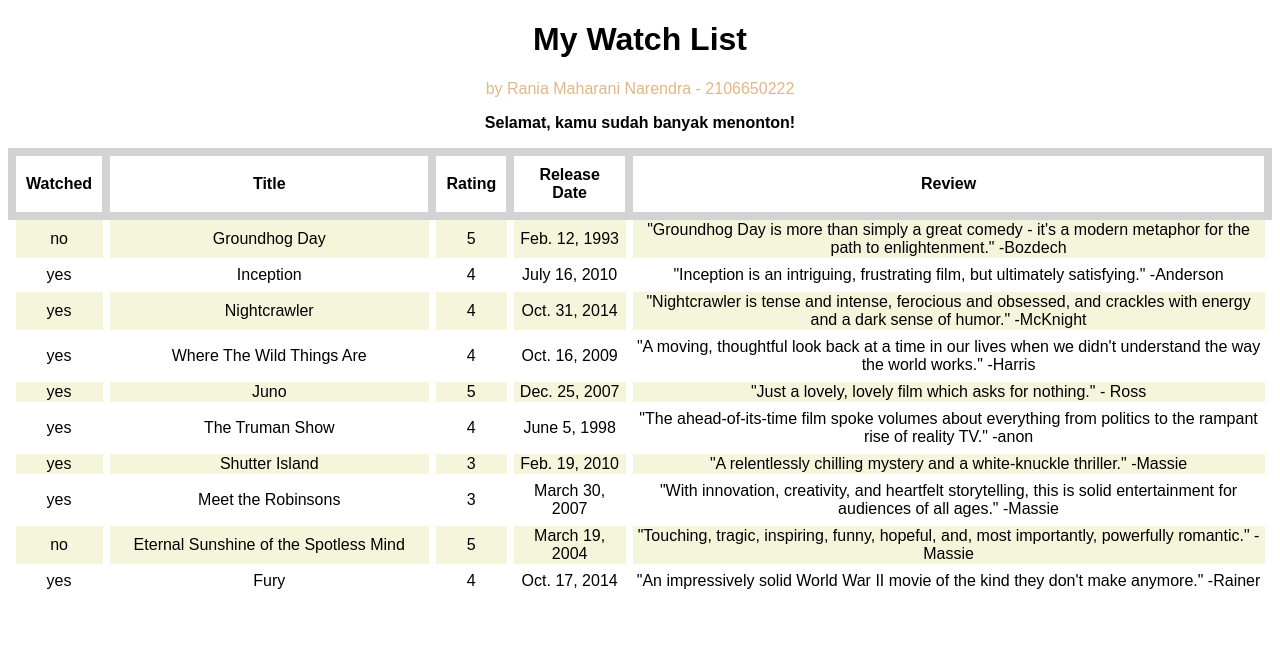
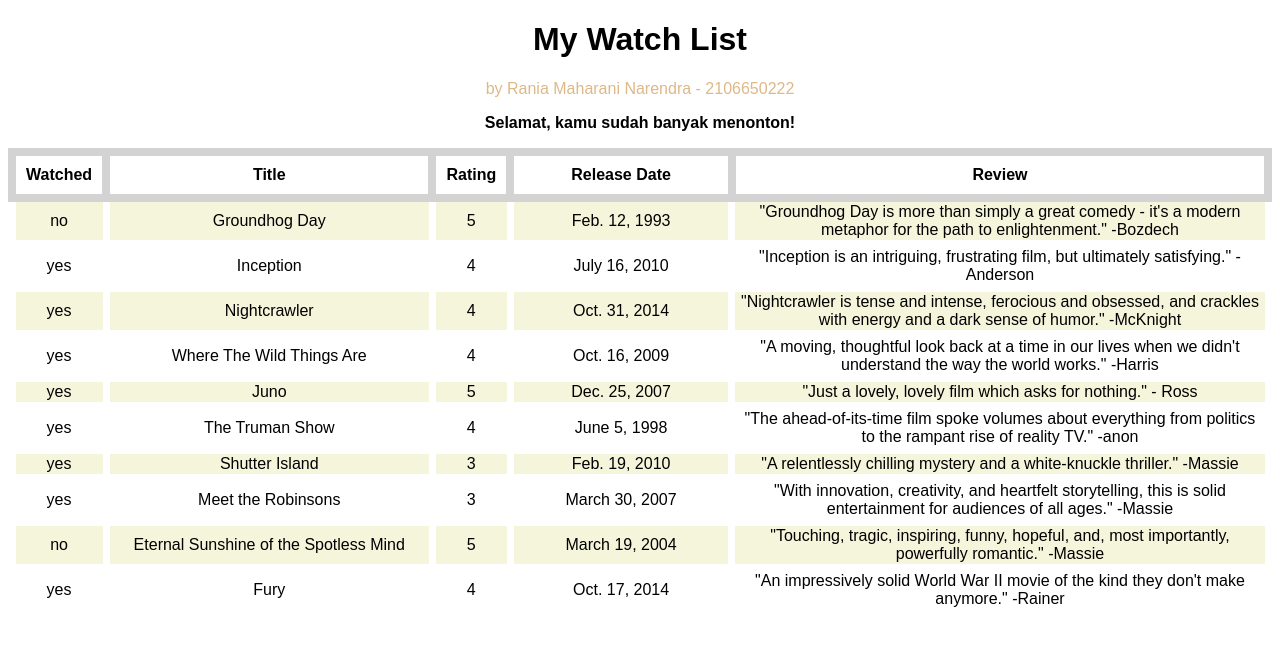
Before and after one commit to raniaarn/tugas-2-pbp, a Django app: page /mywatchlist/ in a window 1280 px wide. Shown: the top 646 px of the page. Run offline with Django 4.2, Linux system fonts and the light colour scheme; data comes from the database, SQL or seed files in the repository.

Commit message:
created README

```diff
--- a/mywatchlist/templates/mywatchlist.html
+++ b/mywatchlist/templates/mywatchlist.html
@@ -14,17 +14,14 @@
       border-collapse: collapse;
       width: 100%;
     }
-
     th {
       text-align: center;
       padding: 10px;
       border: 8px solid lightgray;
     }
-
     tr:nth-child(even) {
       background-color: beige;
     }
-
     td {
       text-align: center;
       border: 7px solid white;
@@ -45,7 +42,7 @@
           <td>{{movie.watched}}</td>
           <td style="width: 30%;">{{movie.title}}</td>
           <td>{{movie.rating}}</td>
-          <td style="width: 10%;">{{movie.release_date}}</td>
+          <td style="width: 20%;">{{movie.release_date}}</td>
           <td style="width: 60%;">{{movie.review}}</td>
       </tr>
     {% endfor %}
```
Also changed, not shown: mywatchlist/README.md (added).
